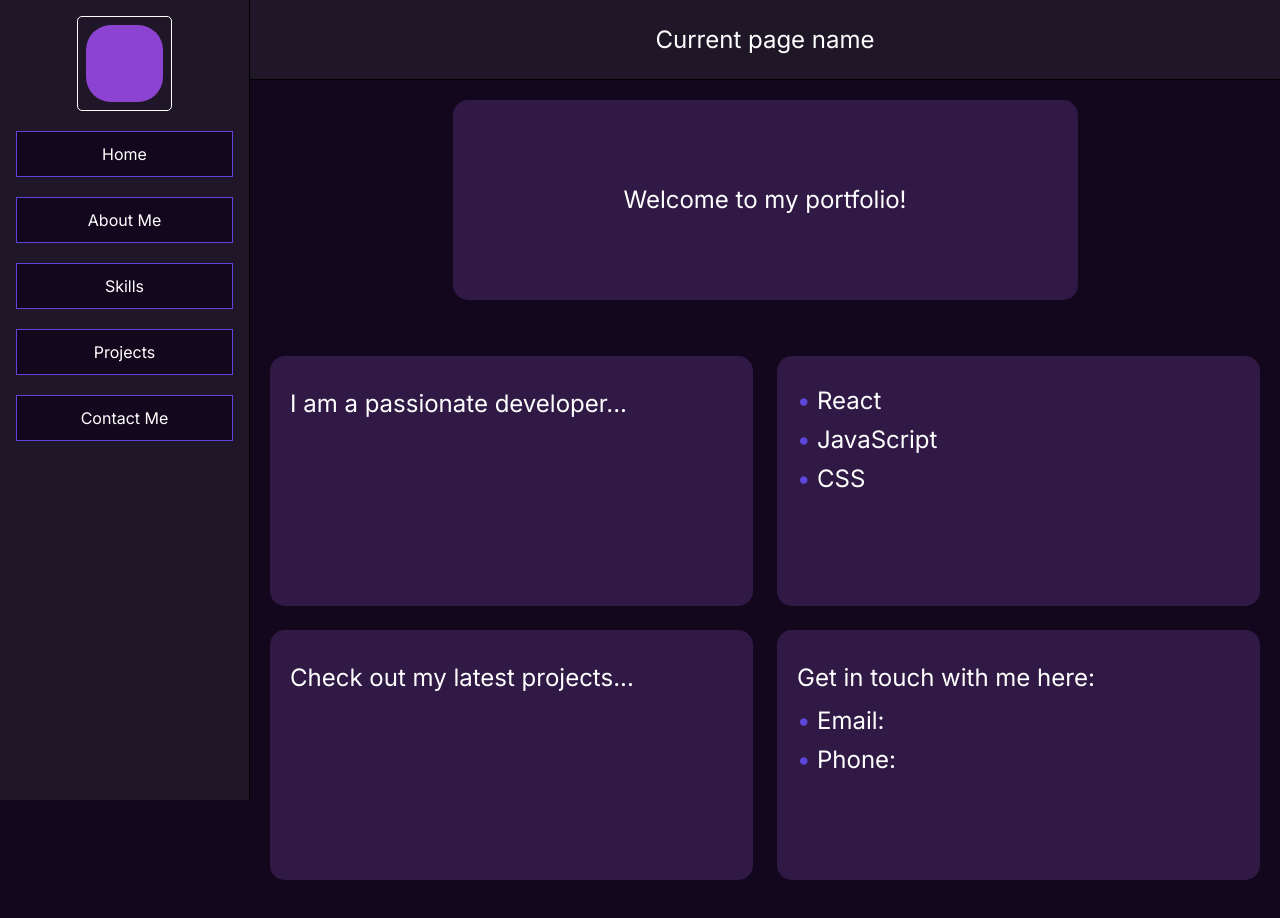
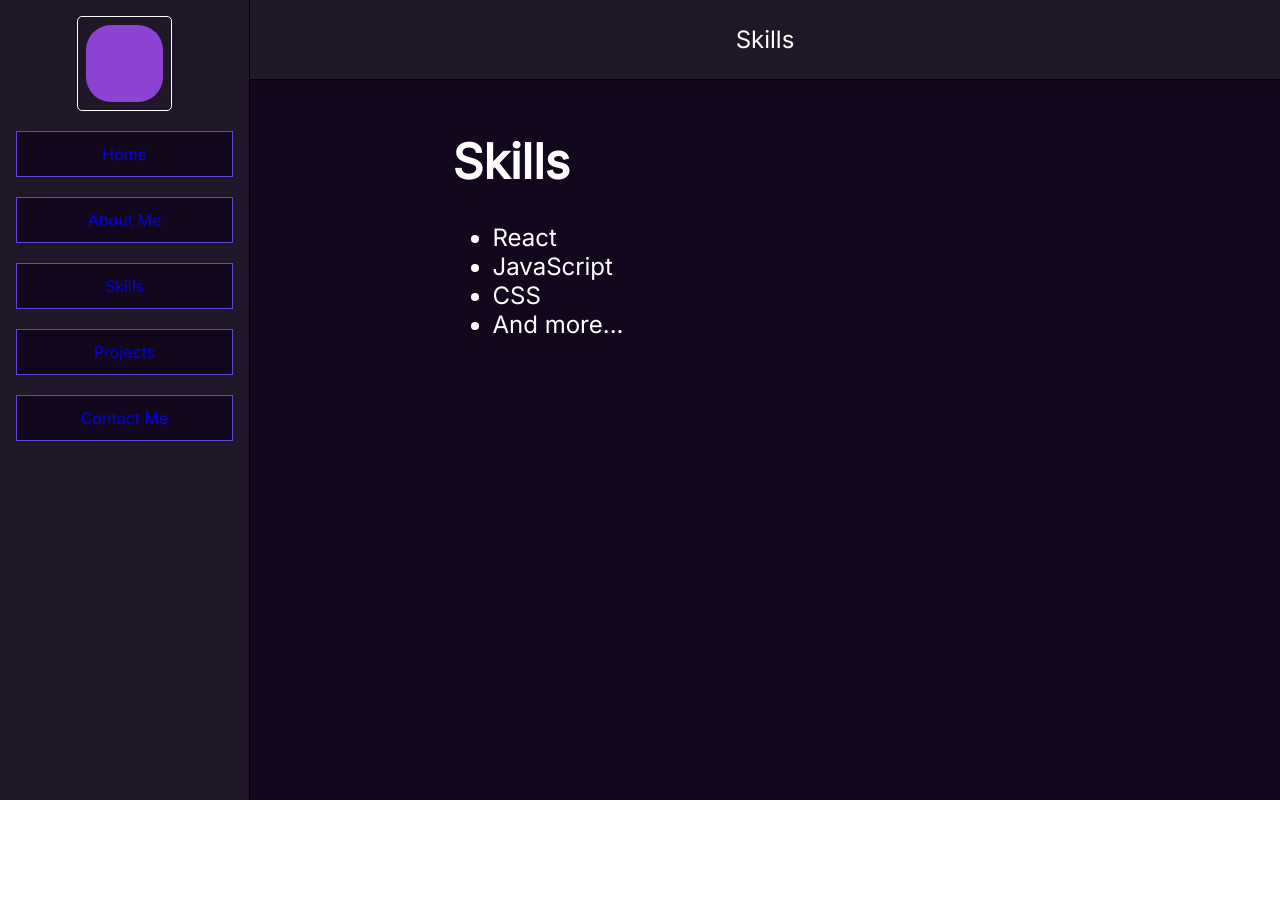
Before and after one commit to seaflapp/react-portfolio, a React (Create React App) app: page /skills in a window 1280 px wide. Shown: the top 918 px of the page. After the commit the page ends 800 px from the top, so only its background shows below. Built offline with nearby package versions, Linux system fonts and the light colour scheme.

Commit message:
routing and pages have been setup

```diff
--- a/package.json
+++ b/package.json
@@ -9,6 +9,7 @@
     "@testing-library/user-event": "^13.5.0",
     "react": "^19.1.0",
     "react-dom": "^19.1.0",
+    "react-router-dom": "^7.6.2",
     "react-scripts": "5.0.1",
     "web-vitals": "^2.1.4"
   },
--- /dev/null
+++ b/src/components/AboutPage.jsx
@@ -0,0 +1,11 @@
+import React from 'react';
+import MainLayout from './MainLayout';
+
+const AboutPage = () => (
+  <MainLayout pageTitle="About Me">
+    <h1>About Me</h1>
+    <p>This is the About Me page with more details about the developer.</p>
+  </MainLayout>
+);
+
+export default AboutPage;
--- /dev/null
+++ b/src/components/ContactPage.jsx
@@ -0,0 +1,11 @@
+import React from 'react';
+import MainLayout from './MainLayout';
+
+const ContactPage = () => (
+  <MainLayout pageTitle="Contact">
+    <h1>Contact</h1>
+    <p>You can reach me via email or phone.</p>
+  </MainLayout>
+);
+
+export default ContactPage;
--- /dev/null
+++ b/src/components/MainLayout.jsx
@@ -0,0 +1,49 @@
+import './../css/navBarlogo.css';
+import { Link } from 'react-router-dom';
+
+const MainLayout = ({ children, pageTitle }) => (
+  <div className="logo-colapseble-nav-bar">
+    <div className="nav-bar">
+      <div className="current-page-name">{pageTitle}</div>
+    </div>
+    <div className="nav-bar-logo">
+      <div className="logo-frame-wrapper">
+        <div className="logo-frame">
+          <div className="wip" />
+        </div>
+      </div>
+      <Link to="/" style={{ textDecoration: 'none', width: '100%' }}>
+        <div className="home-wrapper">
+          <div className="home">Home</div>
+        </div>
+      </Link>
+      <Link to="/about" style={{ textDecoration: 'none', width: '100%' }}>
+        <div className="home-wrapper">
+          <div className="home">About Me</div>
+        </div>
+      </Link>
+      <Link to="/skills" style={{ textDecoration: 'none', width: '100%' }}>
+        <div className="home-wrapper">
+          <div className="home">Skills</div>
+        </div>
+      </Link>
+      <Link to="/projects" style={{ textDecoration: 'none', width: '100%' }}>
+        <div className="home-wrapper">
+          <div className="home">Projects</div>
+        </div>
+      </Link>
+      <Link to="/contact" style={{ textDecoration: 'none', width: '100%' }}>
+        <div className="contact-me-wrapper">
+          <div className="home">Contact Me</div>
+        </div>
+      </Link>
+    </div>
+    <div className="main-content">
+      <div className="info-card-welcome">
+        {children}
+      </div>
+    </div>
+  </div>
+);
+
+export default MainLayout;
--- /dev/null
+++ b/src/components/ProjectsPage.jsx
@@ -0,0 +1,11 @@
+import React from 'react';
+import MainLayout from './MainLayout';
+
+const ProjectsPage = () => (
+  <MainLayout pageTitle="Projects">
+    <h1>Projects</h1>
+    <p>Here are some of my projects with more details.</p>
+  </MainLayout>
+);
+
+export default ProjectsPage;
--- /dev/null
+++ b/src/components/SkillsPage.jsx
@@ -0,0 +1,16 @@
+import React from 'react';
+import MainLayout from './MainLayout';
+
+const SkillsPage = () => (
+  <MainLayout pageTitle="Skills">
+    <h1>Skills</h1>
+    <ul>
+      <li>React</li>
+      <li>JavaScript</li>
+      <li>CSS</li>
+      <li>And more...</li>
+    </ul>
+  </MainLayout>
+);
+
+export default SkillsPage;
--- a/src/components/Test.jsx
+++ b/src/components/Test.jsx
@@ -1,11 +1,12 @@
 import './../css/navBarlogo.css';
 import InfoCard from './InfoCard';
+import { Link } from 'react-router-dom';
 
 const LogoColapsebleNavBar = () => {
     return (
         <div className="logo-colapseble-nav-bar">
             <div className="nav-bar">
-                <div className="current-page-name">Current page name</div>
+                <div className="current-page-name">Home</div>
             </div>
             <div className="nav-bar-logo">
                 <div className="logo-frame-wrapper">
@@ -13,22 +14,31 @@ const LogoColapsebleNavBar = () => {
                         <div className="wip" />
                     </div>
                 </div>
+                <Link to="/" style={{ textDecoration: 'none', width: '100%' }}>
                     <div className="home-wrapper">
                         <div className="home">Home</div>
                     </div>
+                </Link>
+                <Link to="/about" style={{ textDecoration: 'none', width: '100%' }}>
                     <div className="home-wrapper">
-                    <div className="home">About Me
+                        <div className="home">About Me</div>
                     </div>
-                </div>
+                </Link>
+                <Link to="/skills" style={{ textDecoration: 'none', width: '100%' }}>
                     <div className="home-wrapper">
                         <div className="home">Skills</div>
                     </div>
+                </Link>
+                <Link to="/projects" style={{ textDecoration: 'none', width: '100%' }}>
                     <div className="home-wrapper">
                         <div className="home">Projects</div>
                     </div>
+                </Link>
+                <Link to="/contact" style={{ textDecoration: 'none', width: '100%' }}>
                     <div className="contact-me-wrapper">
                         <div className="home">Contact Me</div>
                     </div>
+                </Link>
             </div>
             <div className="main-content">
                 <div className="info-card-welcome">
@@ -37,9 +47,12 @@ const LogoColapsebleNavBar = () => {
                     </InfoCard>
                 </div>
                 <div className="info-card-grid">
+                    <Link to="/about" style={{ textDecoration: 'none' }}>
                         <InfoCard title="About Me">
                             <p>I am a passionate developer...</p>
                         </InfoCard>
+                    </Link>
+                    <Link to="/skills" style={{ textDecoration: 'none' }}>
                         <InfoCard title="Skills">
                             <ul>
                                 <li>React</li>
@@ -47,9 +60,13 @@ const LogoColapsebleNavBar = () => {
                                 <li>CSS</li>
                             </ul>
                         </InfoCard>
+                    </Link>
+                    <Link to="/projects" style={{ textDecoration: 'none' }}>
                         <InfoCard title="Projects">
                             <p>Check out my latest projects...</p>
                         </InfoCard>
+                    </Link>
+                    <Link to="/contact" style={{ textDecoration: 'none' }}>
                         <InfoCard title="Contact">
                             <p>Get in touch with me here:</p>
                             <ul>
@@ -57,6 +74,7 @@ const LogoColapsebleNavBar = () => {
                                 <li>Phone:</li>
                             </ul>
                         </InfoCard>
+                    </Link>
                 </div>
             </div>
         </div>
--- a/src/index.js
+++ b/src/index.js
@@ -1,13 +1,24 @@
 import React from 'react';
 import ReactDOM from 'react-dom/client';
+import { BrowserRouter, Routes, Route } from 'react-router-dom';
 import './css/index.css';
 import './css/navBarlogo.css' ;
 import './css/App.css' ;
 import LogoColapsebleNavBar from './components/Test.jsx'
-
+import AboutPage from './components/AboutPage';
+import SkillsPage from './components/SkillsPage';
+import ProjectsPage from './components/ProjectsPage';
+import ContactPage from './components/ContactPage';
 
 const root = ReactDOM.createRoot(document.getElementById('root'));
 root.render(
-    // <NavBarLogo />
-    < LogoColapsebleNavBar />
+    <BrowserRouter>
+        <Routes>
+            <Route path="/" element={<LogoColapsebleNavBar />} />
+            <Route path="/about" element={<AboutPage />} />
+            <Route path="/skills" element={<SkillsPage />} />
+            <Route path="/projects" element={<ProjectsPage />} />
+            <Route path="/contact" element={<ContactPage />} />
+        </Routes>
+    </BrowserRouter>
 );
```
Also changed, not shown: 1 other file (tests, documents, lock files or other folders). Lines whose indentation alone changed are shown as unchanged.
